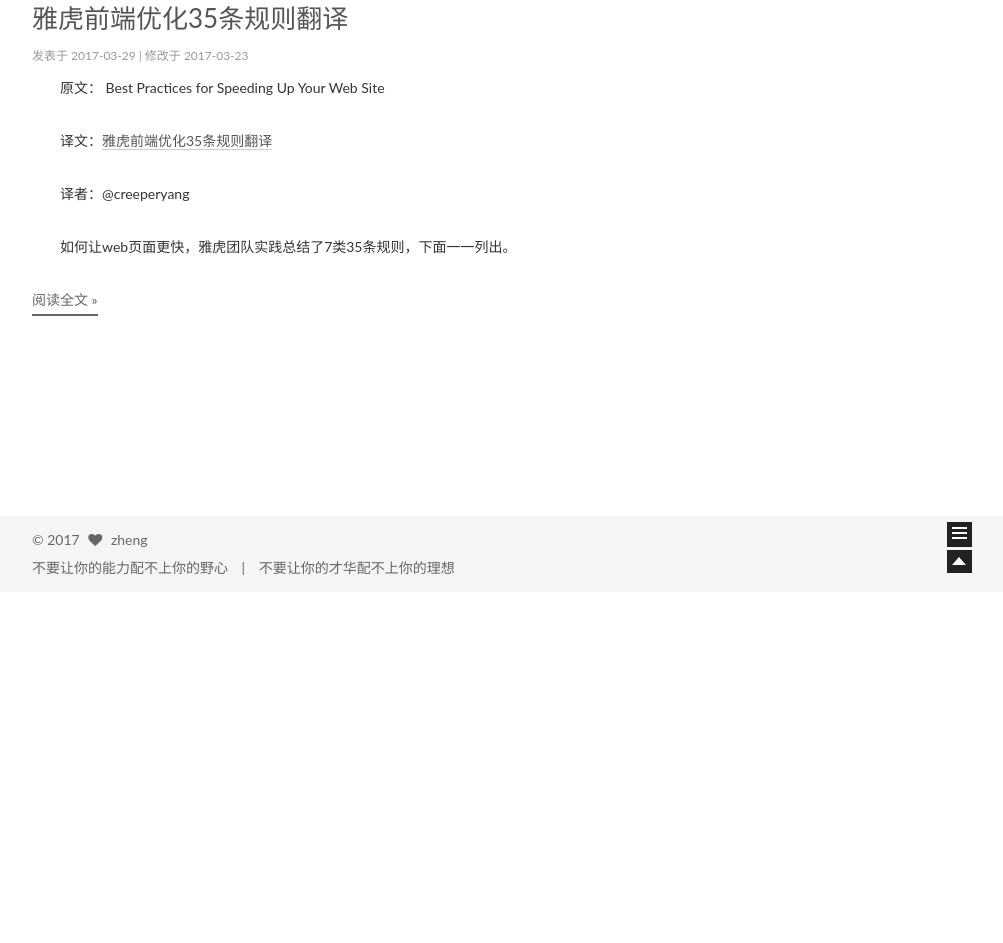
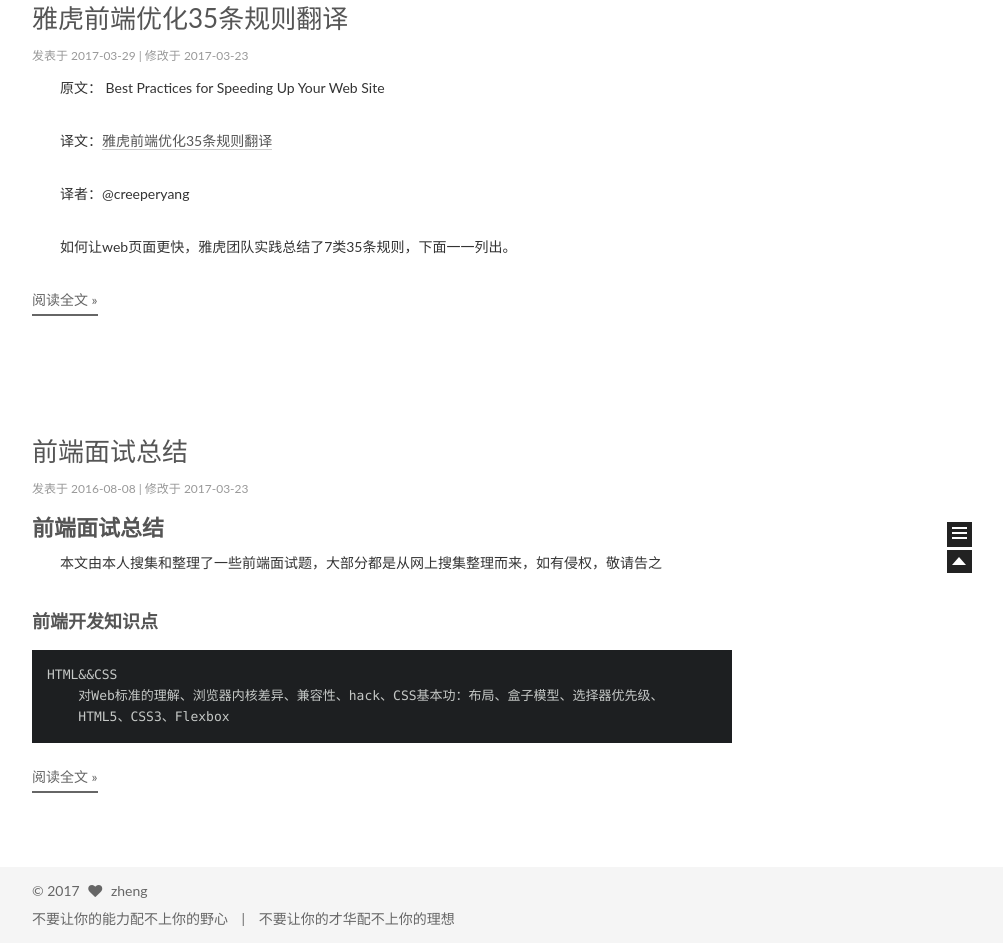
Before and after one commit to zheng521/zheng521.github.io, a plain HTML site: page index.html in a window 1280 px wide. Shown: the part 208-1151 px from the top of the page, without its empty margins (258-1261 px from the left). Before the commit the page ends 800 px from the top, so only its background shows below. Drawn offline with Linux system fonts and the light colour scheme.

Commit message:
Site updated: 2017-03-23 10:36:57

```diff
--- a/css/main.css
+++ b/css/main.css
@@ -963,7 +963,7 @@
   width: 4px;
   height: 4px;
   border-radius: 50%;
-  background: #c4a39e;
+  background: #ff7336;
 }
 .sidebar-nav {
   margin: 0 0 20px;
--- a/index.html
+++ b/index.html
@@ -290,6 +290,97 @@
 
 
 
+
+
+
+
+
+
+
+
+  <article class="post post-type-categories " itemscope itemtype="http://schema.org/Article">
+
+
+      <header class="post-header">
+
+
+
+          <h1 class="post-title" itemprop="name headline">
+
+
+
+
+                <a class="post-title-link" href="/2016/08/08/interview/" itemprop="url">
+                  前端面试总结
+                </a>
+
+
+          </h1>
+
+
+        <div class="post-meta">
+          <span class="post-time">
+            发表于
+            <time itemprop="dateCreated" datetime="2016-08-08T20:03:47+08:00" content="2016-08-08">
+              2016-08-08
+            </time>
+          </span>
+          <span class="post-time">
+            | 修改于
+            <time itemprop="dateCreated" datetime="2017-03-23T10:26:34+08:00" content="2017-03-23">
+              2017-03-23
+            </time>
+          </span>
+
+
+
+
+
+
+
+
+
+        </div>
+      </header>
+
+
+
+    <div class="post-body">
+
+
+
+
+
+
+          <h2 id="前端面试总结"><a href="#前端面试总结" class="headerlink" title="前端面试总结"></a>前端面试总结</h2><p>本文由本人搜集和整理了一些前端面试题，大部分都是从网上搜集整理而来，如有侵权，敬请告之</p>
+<h4 id="前端开发知识点"><a href="#前端开发知识点" class="headerlink" title="前端开发知识点"></a>前端开发知识点</h4><pre><code>HTML&amp;&amp;CSS
+    对Web标准的理解、浏览器内核差异、兼容性、hack、CSS基本功：布局、盒子模型、选择器优先级、
+    HTML5、CSS3、Flexbox
+</code></pre>
+          <div class="post-more-link text-center">
+            <a class="btn" href="/2016/08/08/interview/#more" rel="contents">
+              阅读全文 &raquo;
+            </a>
+          </div>
+
+
+    </div>
+
+    <footer class="post-footer">
+
+
+
+
+
+
+        <div class="post-eof"></div>
+
+    </footer>
+  </article>
+
+
+
+
   </section>
 
 
```
